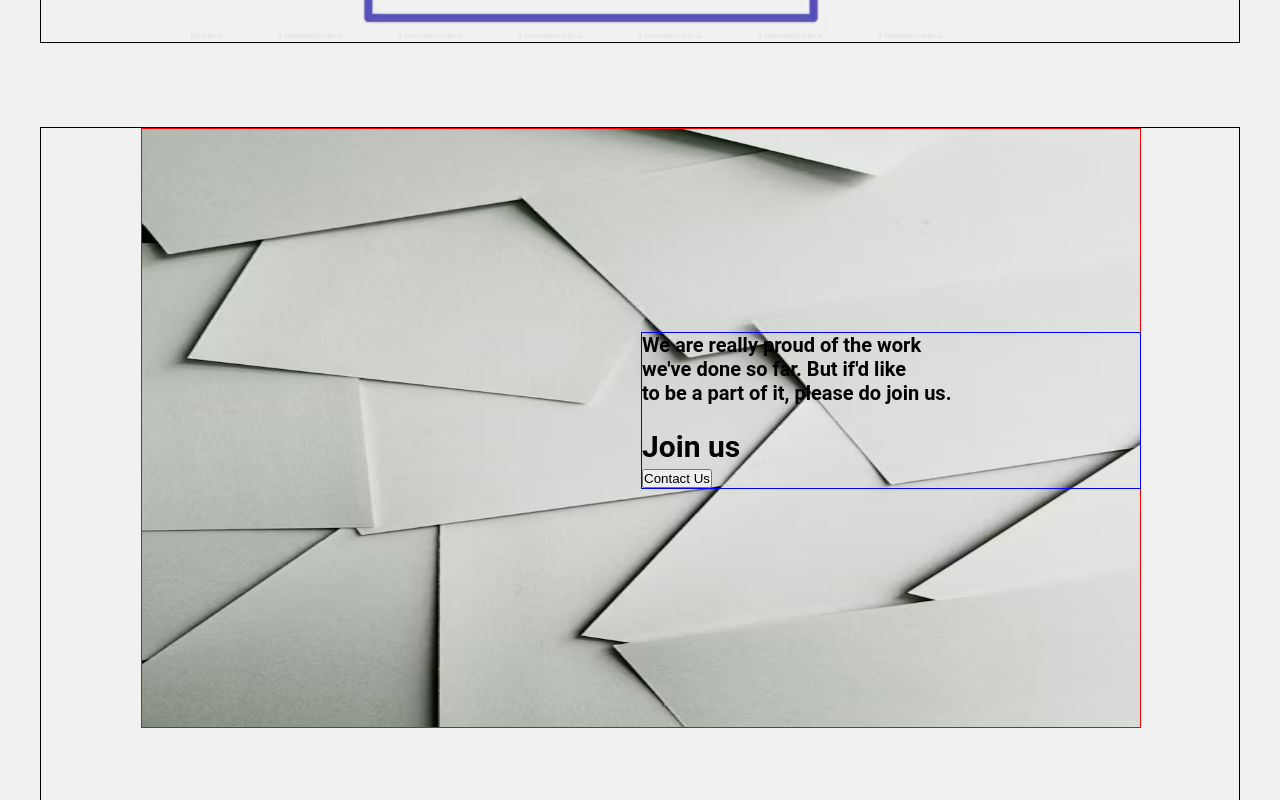
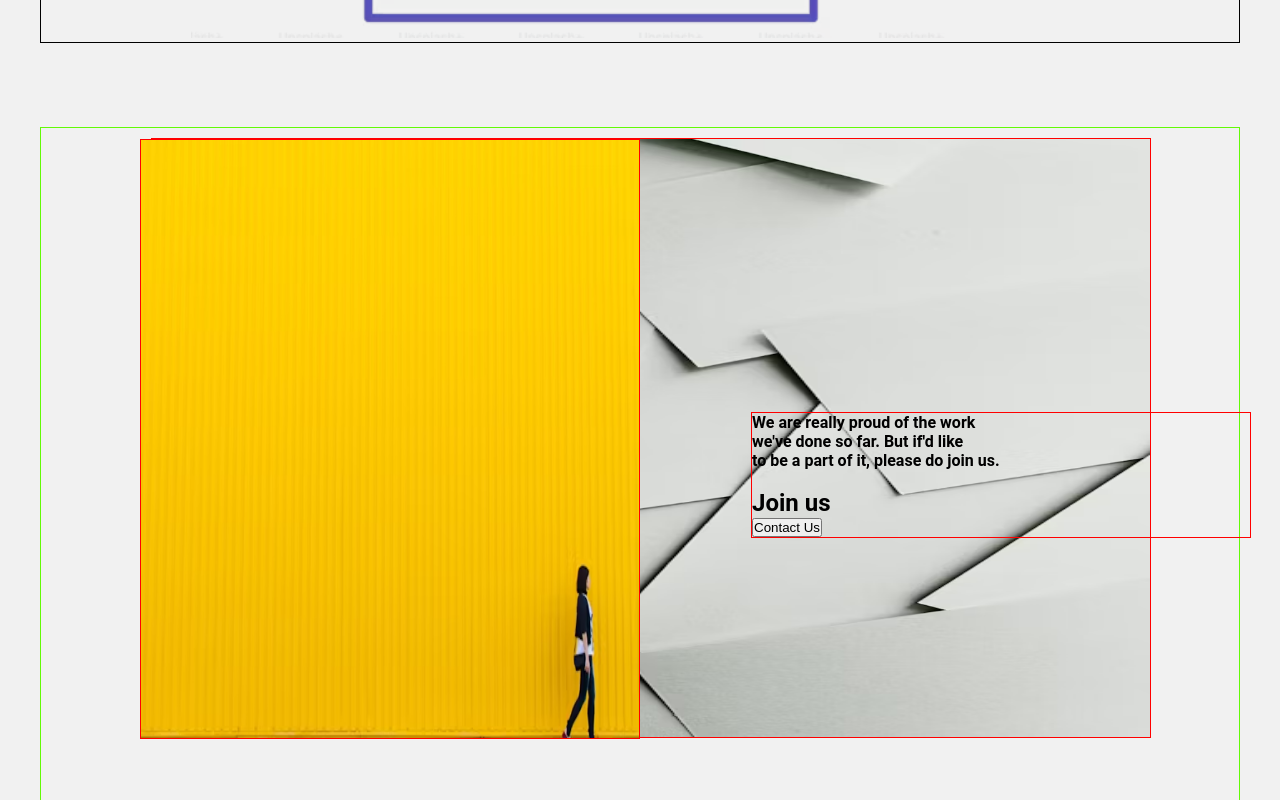
Before and after one commit to edzordzinam44/Portfolio, a React (Create React App) app in the folder practice/: page / in a window 1280 px wide. Shown: the part 5380-6180 px from the top of the page. Built offline with nearby package versions, Linux system fonts and the light colour scheme.

Commit message:
Update styles and structure for news section to improve layout and presentation

```diff
--- a/practice/src/App.css
+++ b/practice/src/App.css
@@ -332,7 +332,9 @@ body {
 
     .news-section-5 {
         margin: 7% 0 20px 0;
-        border: 1px solid #000;
+        border: 1px solid #63fa06;
+        padding: 10px;
+        /* position: relative; */
     }
 
     .news-section-5 img:nth-of-type(1) {
@@ -346,24 +348,20 @@ body {
     }
 
     .news-section-5 img:nth-of-type(2) {
-        position: relative;
+        position: absolute;
         width: 500px;
         height: 600px;
         border: solid 1px red;
         z-index: 2;
         left: 140px;
-        /* margin-top: 130px; */
+        margin-top: -729px;
     }
 
     .news-section-5-text {
-        position: relative;
-        z-index: 2;
-        border: 1px solid blue;
-        bottom: 400px;
-        font-size: 20px;
-        font-weight: bold;
-        left: 600px;
-        width: 500px;
-        /* transform: translateY(-50%);
-        transform: translateX(10%); */
+       border: 1px solid red;
+       width: 500px;
+       left: 700px;
+       position: relative;
+       z-index: 2;
+       top: -330px;
     }
--- a/practice/src/App.js
+++ b/practice/src/App.js
@@ -133,7 +133,7 @@ function Profile() {
         </div>
         <div className="news-section-5">
           <img src={plain13} alt="header"></img>
-          <div className="news-section-5-text">
+          <section className="news-section-5-text">
             <p><strong>We are really proud of the work<br></br>
               we've done so far. But if'd like<br></br> to be a part of it, please do join us.</strong></p>
             <br></br>
@@ -153,7 +153,7 @@ function Profile() {
                 <li>Address: 123 Fabulous St, Creativity City</li>
               </ul>
             </div>
-          </div>
+          </section>
           <img src={plain14} alt="header"></img>
         </div>
       </body>
```
